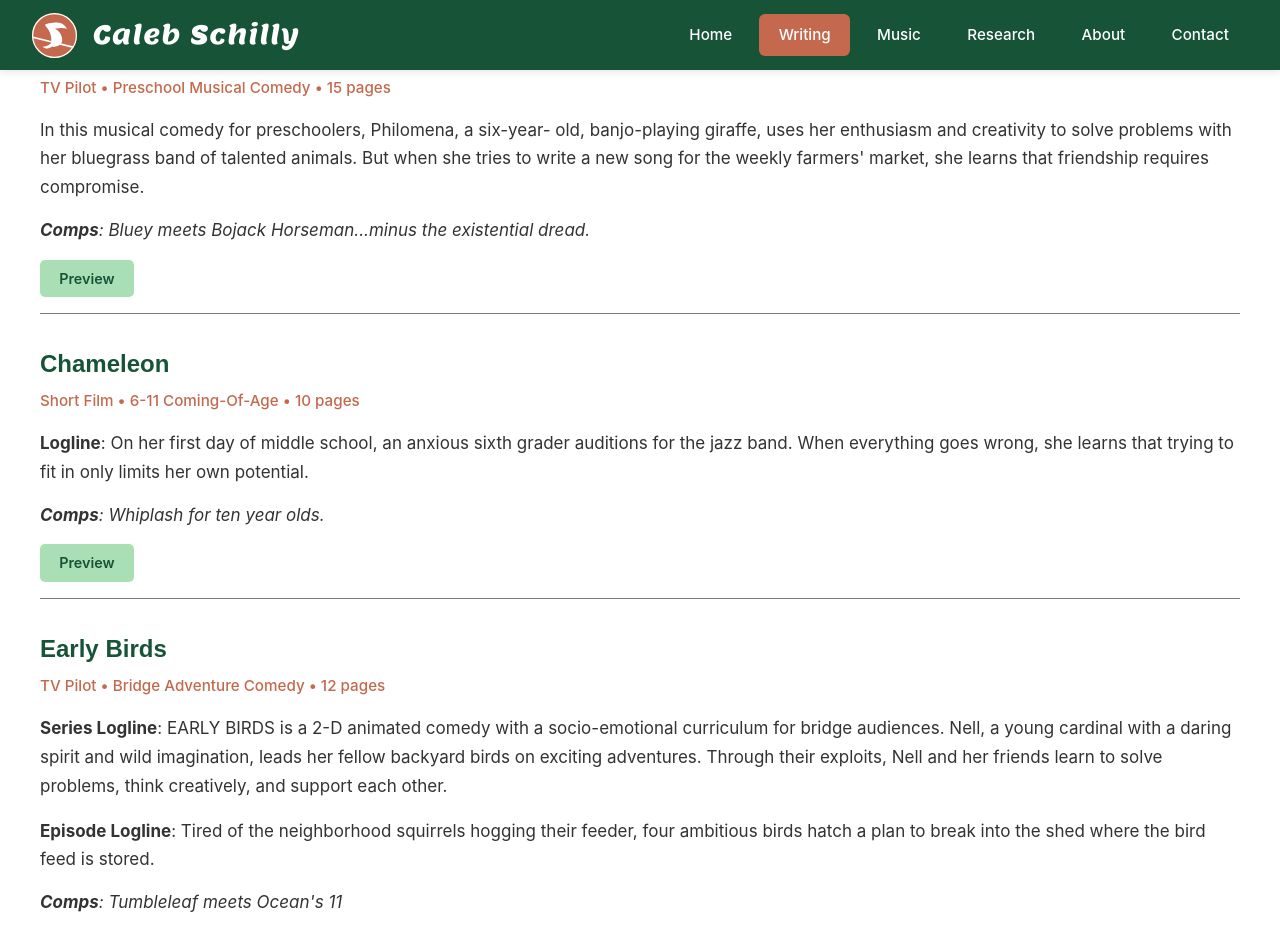
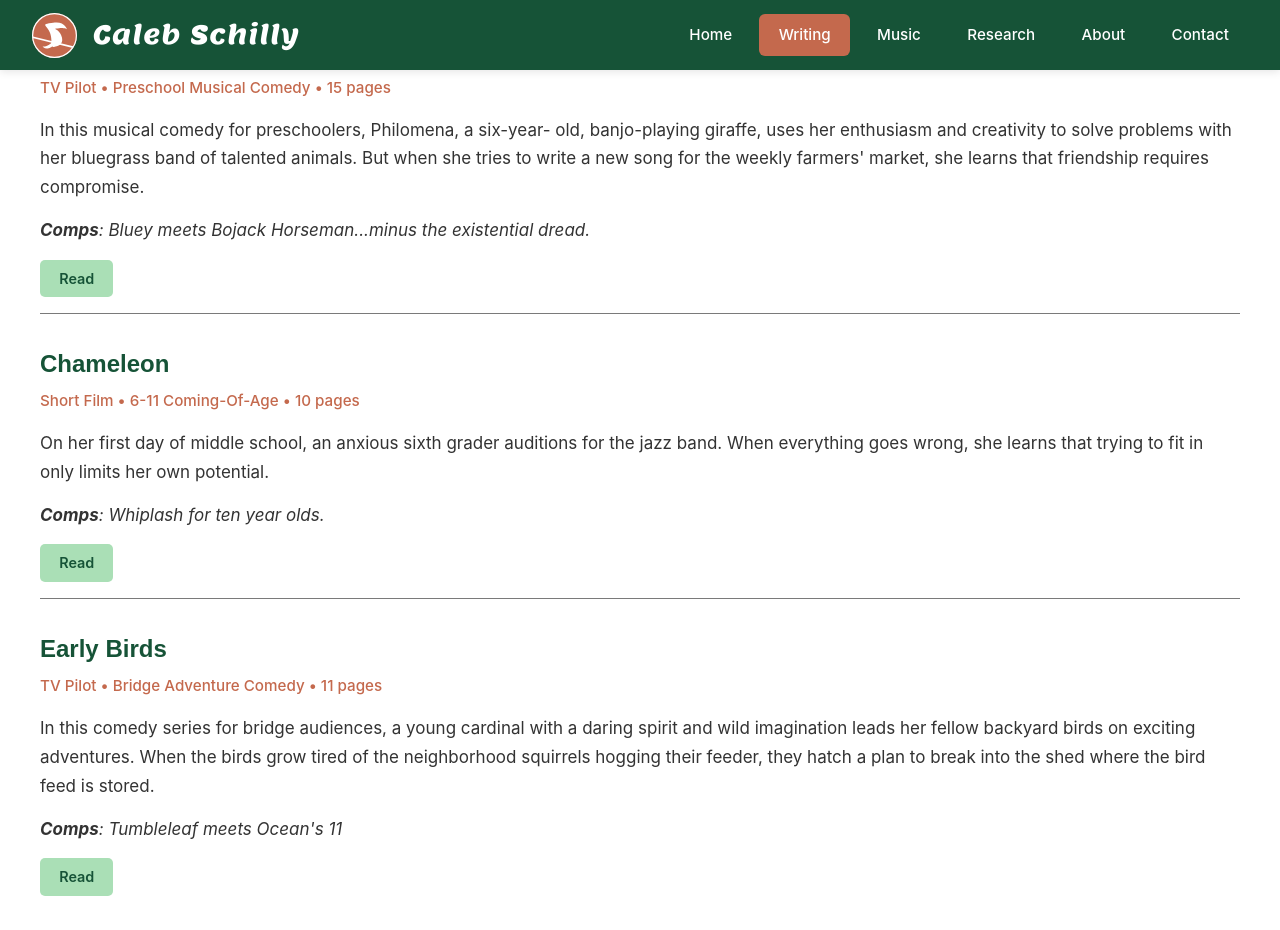
Before and after one commit to cwschilly/homepage, a Jekyll site: the page built from pages/writing.html, in a window 1280 px wide and 1400 px high, scrolled down 418 px. Shown: the top 930 px of the window. Built offline with Jekyll 4.4.1, drawn with Linux system fonts in a browser that asks for light colours; nearby versions of some CDN libraries; some web fonts are replaced; a script that is not in the unit is left out; some of the changed text lies outside the part shown.

Commit message:
update after sesame

```diff
--- a/_layouts/default.html
+++ b/_layouts/default.html
@@ -23,7 +23,7 @@
 
   <footer style="background-color: var(--dark-green); color: white; text-align: center; padding: 2rem 1rem; margin-top: 4rem;">
     <p style="margin: 0; font-size: 0.875rem;">
-      Hand-rolled by Caleb Schilly  •  <a href="{{ site.baseurl }}/pages/contact.html" class="lgreen-link">Contact</a>
+      Hand-crafted by Caleb Schilly  •  <a href="{{ site.baseurl }}/pages/contact.html" class="lgreen-link">Contact</a>
     </p>
   </footer>
 
--- a/index.html
+++ b/index.html
@@ -33,8 +33,8 @@
                     <p class="card-text">
                         <b>Freelance writer for kids' TV and Film.</b>
                         My sharp, family-oriented comedies feature a healthy dose
-                        of fantasy and sci-fi, inspired in spirit by the Cornetto trilogy
-                        and the works of Phil Lord & Christopher Miller.
+                        of fantasy, whimsy, and talking animals, inspired in spirit by the
+                        Cornetto trilogy and the works of Phil Lord & Christopher Miller.
                     </p>
                 </a>
                 <a class="content-card" href="{{ site.baseurl }}/pages/music.html">
--- a/pages/writing.html
+++ b/pages/writing.html
@@ -31,7 +31,7 @@
                         <b>Comps</b>: <i>Bluey</i> meets <i>Bojack Horseman</i>...minus the existential dread.
                     </p>
                     <div class="publication-links">
-                        <a href="#" class="link-button">Preview</a>
+                        <a href="#" class="link-button" data-pdf="{{ site.baseurl }}/scripts/philomena.pdf">Read</a>
                     </div>
                 </div>
 
@@ -39,7 +39,7 @@
                     <h4 class="writing-title">Chameleon</h4>
                     <p class="writing-meta">Short Film • 6-11 Coming-Of-Age • 10 pages</p>
                     <p class="writing-description">
-                        <b>Logline</b>: On her first day of middle school, an anxious sixth grader
+                        On her first day of middle school, an anxious sixth grader
                         auditions for the jazz band. When everything goes wrong, she
                         learns that trying to fit in only limits her own potential.
                     </p>
@@ -47,30 +47,25 @@
                         <b>Comps</b>: <i>Whiplash</i> for ten year olds.
                     </p>
                     <div class="publication-links">
-                        <a href="#" class="link-button">Preview</a>
+                        <a href="#" class="link-button" data-pdf="{{ site.baseurl }}/scripts/chameleon.pdf">Read</a>
                     </div>
                 </div>
 
                 <div class="writing-item">
                     <h4 class="writing-title">Early Birds</h4>
-                    <p class="writing-meta">TV Pilot • Bridge Adventure Comedy • 12 pages</p>
+                    <p class="writing-meta">TV Pilot • Bridge Adventure Comedy • 11 pages</p>
                     <p class="writing-description">
-                        <b>Series Logline</b>: EARLY BIRDS is a 2-D animated comedy with a socio-emotional
-                        curriculum for bridge audiences.
-                        Nell, a young cardinal with a daring spirit and wild imagination, leads her fellow
-                        backyard birds on exciting adventures. Through their exploits, Nell and her friends
-                        learn to solve problems, think creatively, and support each other.
-                    </p>
-                    <p class="writing-description">
-                        <b>Episode Logline</b>: Tired of the neighborhood squirrels hogging their feeder, four
-                        ambitious birds hatch a plan to break into the shed where the
-                        bird feed is stored.
+                        In this comedy series for bridge audiences, a young cardinal with
+                        a daring spirit and wild imagination leads her fellow
+                        backyard birds on exciting adventures. When the birds
+                        grow tired of the neighborhood squirrels hogging their feeder,
+                        they hatch a plan to break into the shed where the bird feed is stored.
                     </p>
                     <p class="writing-comps">
                         <b>Comps</b>: <i>Tumbleleaf</i> meets <i>Ocean's 11</i>
                     </p>
                     <div class="publication-links">
-                        <a href="#" class="link-button">Read</a>
+                        <a href="#" class="link-button" data-pdf="{{ site.baseurl }}/scripts/early_birds.pdf">Read</a>
                     </div>
                 </div>
             </div>
@@ -78,6 +73,16 @@
     </div>
 </section>
 
+<section class="content-section content-section--compact">
+    <div class="content-container">
+        <div class="about-photo" style="display:flex;flex-direction:column;align-items:center;">
+            <img src="{{ site.baseurl }}/public/sesame.jpg" alt="Caleb posing with Elmo and Cookie Monster" style="width: 35%; max-width: 700px; display: block;">
+            <p style="font-size: 0.95rem; color: var(--gray-medium); text-align: center; margin-top: 0.5rem;">
+                Proud to say that I can, in fact, tell you how to get here.
+            </p>
+        </div>
+    </div>
+</section>
 
 <!-- Shorts & Pilots Section -->
 <section class="content-section bg-section">
@@ -98,8 +103,9 @@
                 <p class="writing-comps">
                     <b>Comps</b>: <i>Coco</i> meets <i>The Chronicles of Narnia</i>
                 </p>
-                <a href="#" class="link-button">Preview</a>
-                <a class="link-button" data-modal="script-request">Full Script</a>
+                <br>
+                <!-- <a href="#" class="link-button">Preview</a> -->
+                <a class="link-button" data-modal="script-request">Request Script</a>
             </div>
             <div class="content-card">
                 <h4 class="card-title">The Prince</h4>
@@ -116,8 +122,9 @@
                 <p class="writing-comps">
                     <b>Comps</b>: <i>The Princess Bride</i> with more zombies and fewer MLTs.
                 </p>
-                <a href="#" class="link-button">Preview</a>
-                <a class="link-button" data-modal="script-request">Full Script</a>
+                <br>
+                <!-- <a href="#" class="link-button">Preview</a> -->
+                <a class="link-button" data-modal="script-request">Request Script</a>
             </div>
             <div class="content-card">
                 <h4 class="card-title">The Wrong Guy</h4>
@@ -133,8 +140,8 @@
                 <p class="writing-comps">
                     <b>Comps</b>: <i>The Other Guys</i> meets <i>North by Northwest</i>
                 </p>
-                <a href="#" class="link-button">Preview</a>
-                <a href="#" class="link-button" data-modal="script-request">Full Script</a>
+                <!-- <a href="#" class="link-button">Preview</a> -->
+                <a href="#" class="link-button" data-modal="script-request">Request Script</a>
             </div>
         </div>
     </div>
@@ -168,6 +175,21 @@
     </div>
 </section>
 
+<!-- Modal for PDF Preview -->
+<div class="modal-overlay" id="pdfModal">
+    <div class="modal-content modal-content--wide">
+        <button class="modal-close" data-close-modal="pdfModal" aria-label="Close modal">&times;</button>
+        <div class="pdf-modal-toolbar">
+            <h3 class="modal-title" id="pdfTitle">Preview</h3>
+            <div style="display:flex;gap:0.5rem;align-items:center;">
+                <a id="pdfDownload" class="link-button" href="#" download>Download</a>
+                <a id="pdfOpenNew" class="link-button" href="#" target="_blank" rel="noopener">Open in new tab</a>
+            </div>
+        </div>
+        <iframe id="pdfViewer" class="pdf-iframe" src="" frameborder="0"></iframe>
+    </div>
+</div>
+
 <!-- Modal for Script Request -->
 <div class="modal-overlay" id="scriptModal">
     <div class="modal-content">
--- a/script.js
+++ b/script.js
@@ -119,6 +119,16 @@
     }
 }
 
+// Clear embedded PDF when closing the PDF modal
+const originalCloseModal = closeModal;
+closeModal = function(modalId) {
+    if (modalId === 'pdfModal') {
+        const pdfViewer = document.getElementById('pdfViewer');
+        if (pdfViewer) pdfViewer.src = '';
+    }
+    originalCloseModal(modalId);
+};
+
 // Handle all data-modal buttons (open modal)
 document.querySelectorAll('[data-modal]').forEach(button => {
     button.addEventListener('click', function(e) {
@@ -146,6 +156,29 @@
     });
 }
 
+// Handle PDF preview buttons
+document.querySelectorAll('[data-pdf]').forEach(button => {
+    button.addEventListener('click', function(e) {
+        e.preventDefault();
+        const pdfUrl = this.getAttribute('data-pdf');
+        const parent = this.closest('.writing-item') || this.closest('.content-card') || document.body;
+        const titleEl = parent.querySelector('.writing-title, .card-title');
+        const title = titleEl ? titleEl.textContent.trim() : 'Preview';
+
+        const pdfViewer = document.getElementById('pdfViewer');
+        const pdfTitle = document.getElementById('pdfTitle');
+        const pdfDownload = document.getElementById('pdfDownload');
+        const pdfOpenNew = document.getElementById('pdfOpenNew');
+
+        if (pdfViewer) pdfViewer.src = pdfUrl;
+        if (pdfTitle) pdfTitle.textContent = title;
+        if (pdfDownload) pdfDownload.href = pdfUrl;
+        if (pdfOpenNew) pdfOpenNew.href = pdfUrl;
+
+        openModal('pdfModal');
+    });
+});
+
 // Close modal when clicking outside
 document.querySelectorAll('.modal-overlay').forEach(modal => {
     modal.addEventListener('click', function(e) {
--- a/styles.css
+++ b/styles.css
@@ -235,6 +235,12 @@
 /* Content Sections */
 .content-section {
     padding: 4rem 2rem;
+}
+
+/* Compact variant for sections that need less vertical spacing */
+.content-section--compact {
+    padding-top: 0.5rem;
+    padding-bottom: 2.5rem;
 }
 
 .bg-section {
@@ -715,6 +721,42 @@
     animation: modalSlideIn 0.3s ease;
 }
 
+/* Wider modal variant for embedded viewers (PDFs, videos) */
+.modal-content--wide {
+    max-width: 95%;
+    width: 95%;
+    padding: 1rem 1.25rem;
+    /* Leave extra space on the right so toolbar buttons don't overlap the close button */
+    padding-right: 4rem;
+    max-height: 90vh;
+}
+
+.pdf-iframe {
+    width: 100%;
+    height: 75vh;
+    border: none;
+}
+
+/* Toolbar for PDF modal: give it a fixed height and center children vertically
+   so the title sits centered between the top of the modal and the top of the iframe */
+.modal-content--wide .pdf-modal-toolbar {
+    display: flex;
+    justify-content: space-between;
+    align-items: center;
+    gap: 1rem;
+    margin-bottom: 0.5rem;
+    height: 3.5rem; /* adjust this value to increase/decrease the vertical spacing */
+}
+
+.modal-content--wide .modal-title {
+    margin: 0;
+}
+
+/* For wide modals (PDF viewer) move the close button to the left to avoid
+   overlapping the toolbar placed at the top-right */
+/* keep the modal close button on the right for consistency; the extra padding above
+   prevents toolbar buttons from reaching the very edge */
+
 @keyframes modalSlideIn {
     from {
         transform: translateY(-50px);
```
Also changed, not shown: 4 other files.
